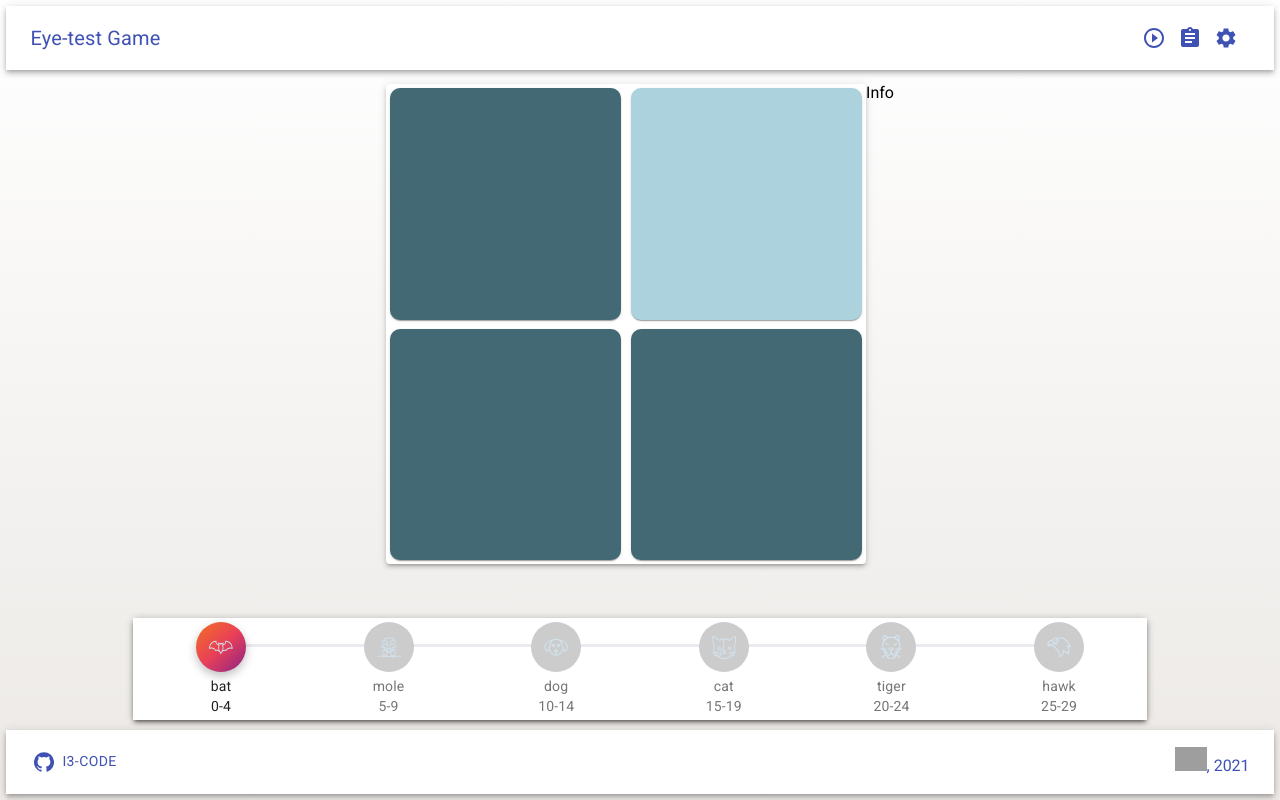
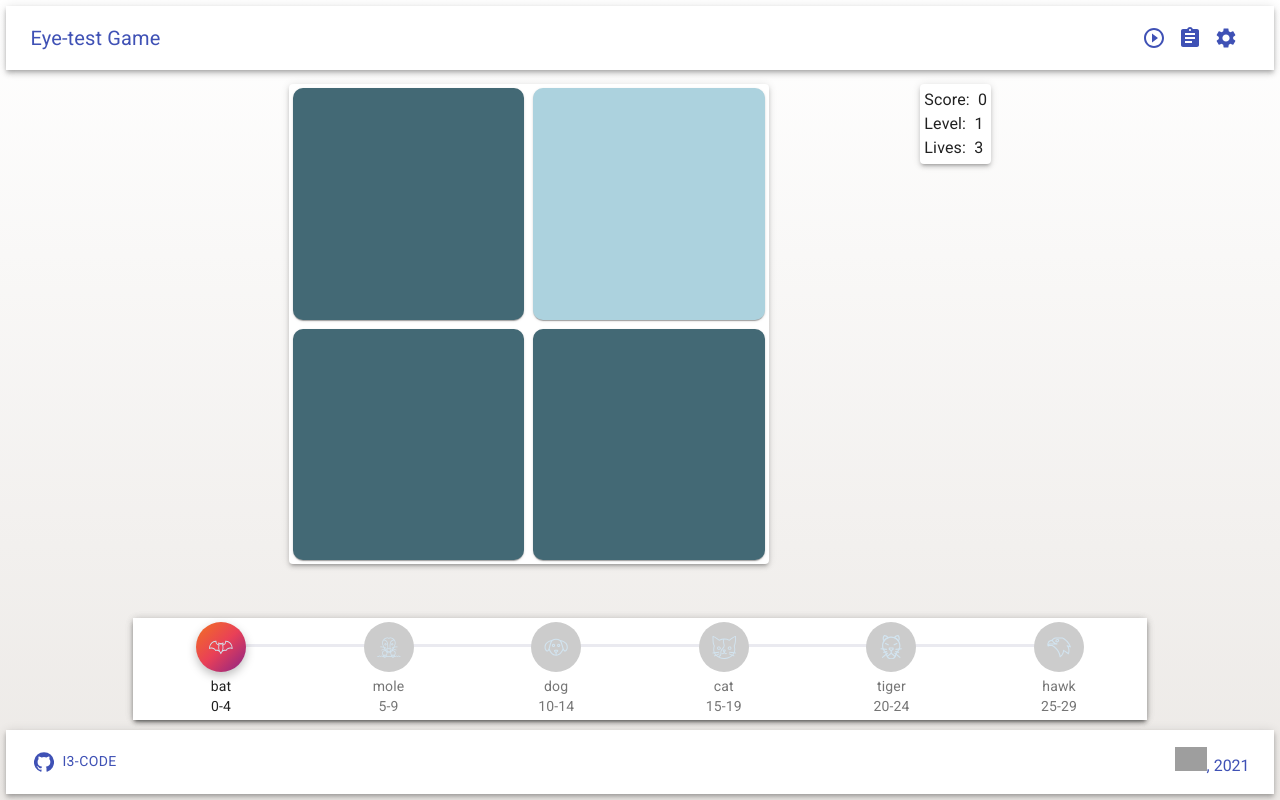
Before and after one commit to i3-code/react-game, a React app in the folder react-game/: page / in a window 1280 px wide. Built offline with nearby package versions, Linux system fonts and the light colour scheme; no server answers; grey boxes are pictures that could not be loaded.

Commit message:
feat: game info

```diff
--- a/react-game/src/assets/scss/main.scss
+++ b/react-game/src/assets/scss/main.scss
@@ -46,7 +46,6 @@ a {
 }
 
 .center {
-  // background-color: pink;
   height: 100%;
   width: 80%;
   margin: 10px auto;
@@ -57,7 +56,7 @@ a {
 
 .game {
   display: flex;
-  justify-content: center;
+  justify-content: space-evenly;
   height: 100%;
   padding: 4px;
 }
--- a/react-game/src/js/components/Center/Center.jsx
+++ b/react-game/src/js/components/Center/Center.jsx
@@ -3,6 +3,7 @@ import Paper from '@material-ui/core/Paper';
 
 import GameStepper from './GameStepper/GameStepper';
 import Board from './Board/Board';
+import GameInfo from './GameInfo/GameInfo';
 
 import { loadSettings, saveSettings } from '../../utils/storage';
 
@@ -26,23 +27,32 @@ function playSound(src) {
 export default function Center(props) {
   const { appSettings } = props;
   const settings = loadSettings();
-  const { level, difficulty, lives } = settings;
+  const {
+    level,
+    lives,
+    score,
+  } = settings;
   const [gameLevel, setGameLevel] = React.useState(level);
   const [gameLives, setGameLives] = React.useState(lives);
+  const [gameScore, setGameScore] = React.useState(score);
 
   const handleGameLevelChange = (status) => {
+    const diffSettings = loadSettings();
+    const { difficulty } = diffSettings;
     let newLevel = gameLevel;
     let newLives = gameLives;
+    let newScore = gameScore;
     if (status === 'right') {
       playSound(correctSound);
       newLevel += 1;
+      newScore += 100 * (1 - Math.abs(((-2 + difficulty) * 0.25)));
     }
     if (status === 'wrong') {
       newLives -= 1;
       if (newLives - difficulty <= 0) {
-        console.log('game over!');
         newLives = 3;
         newLevel = 1;
+        newScore = 0;
         playSound(failureSound);
       } else {
         playSound(wrongSound);
@@ -58,13 +68,24 @@ export default function Center(props) {
       setGameLives(newLives);
       saveSettings({ lives: newLives });
     }
+
+    if (newScore !== gameScore) {
+      setGameScore(newScore);
+      saveSettings({ score: newScore });
+    }
+  };
+
+  const gameStats = {
+    level: gameLevel,
+    lives: gameLives,
+    score: gameScore,
   };
 
   return (
     <div className="center">
       <div className="game">
         <Board gameLevel={gameLevel} callBack={handleGameLevelChange} />
-        <div className="game-info">Info</div>
+        <GameInfo className="game-info" gameStats={gameStats} />
       </div>
       <Paper className="game-stepper" elevation={3}>
         <GameStepper gameLevel={gameLevel} appSettings={appSettings} />
--- /dev/null
+++ b/react-game/src/js/components/Center/GameInfo/GameInfo.jsx
@@ -0,0 +1,39 @@
+import React from 'react';
+import Paper from '@material-ui/core/Paper';
+
+import { makeStyles, Typography } from '@material-ui/core';
+
+const makeStyleFunc = makeStyles({
+  root: {
+    padding: '4px',
+  },
+});
+
+export default function GameInfo(props) {
+  const { gameStats } = props;
+  const { level, lives, score } = gameStats;
+
+  const style = makeStyleFunc();
+
+  return (
+    <div>
+      <Paper elevation={3} className={style.root}>
+        <Typography>
+          Score:
+          &nbsp;
+          {score}
+        </Typography>
+        <Typography>
+          Level:
+          &nbsp;
+          {level}
+        </Typography>
+        <Typography>
+          Lives:
+          &nbsp;
+          {lives}
+        </Typography>
+      </Paper>
+    </div>
+  );
+}
```
Also changed, not shown: 16 other files (tests, documents, lock files or other folders).
